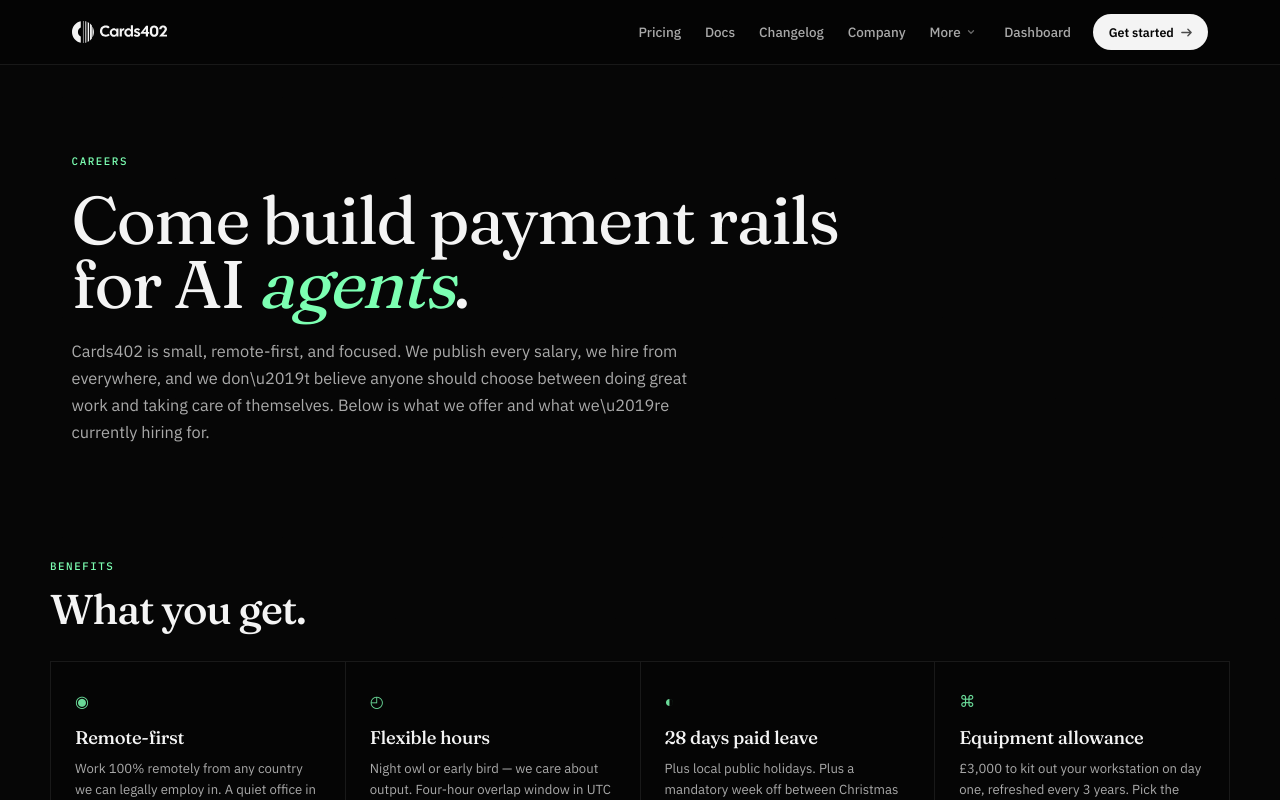
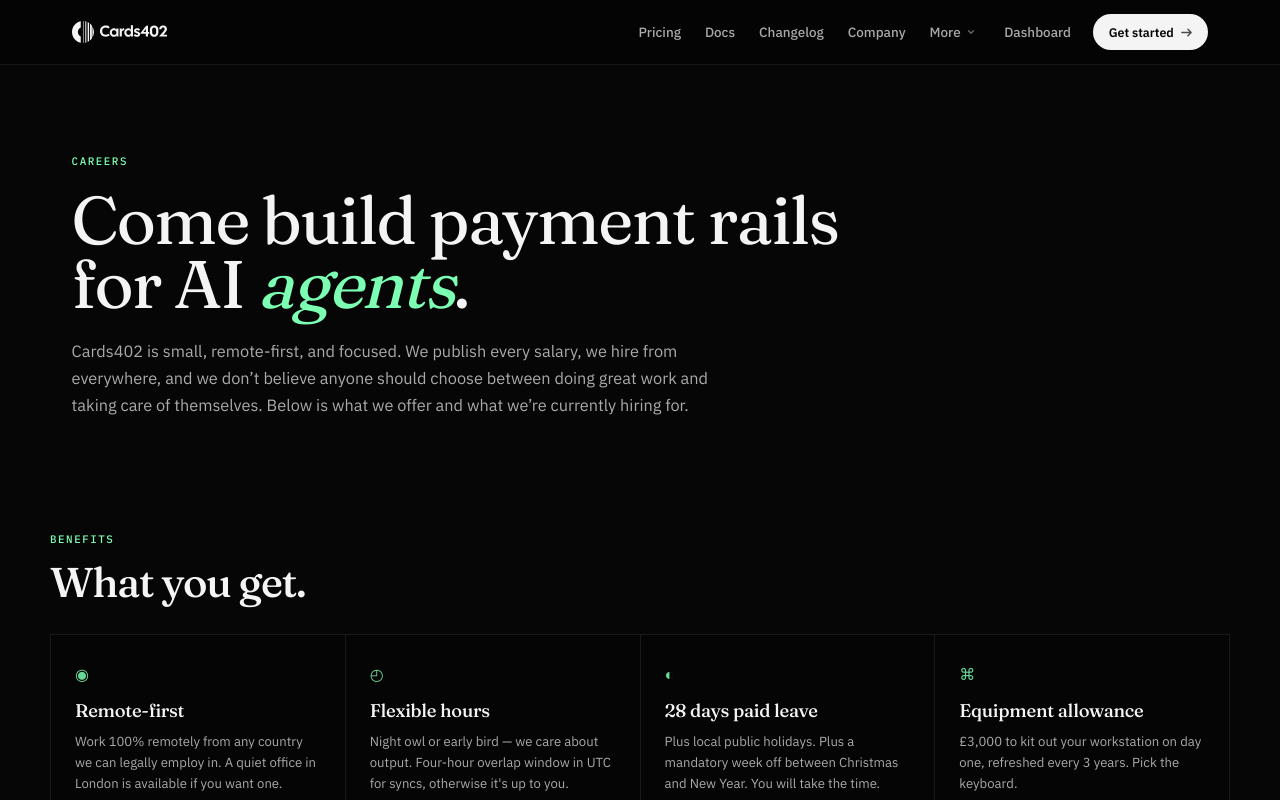
Before and after one commit to CTX-com/Cards402, a Next.js app in the folder web/: page /careers in a window 1280 px wide. Shown: the top 800 px of the page. Built offline with nearby package versions, Linux system fonts and the light colour scheme.

Commit message:
fix(web): render real apostrophes in careers hero intro

```diff
--- a/web/app/careers/page.tsx
+++ b/web/app/careers/page.tsx
@@ -184,7 +184,7 @@ export default function CareersPage() {
         eyebrow="Careers"
         title="Come build payment rails for AI"
         accent="agents"
-        intro="Cards402 is small, remote-first, and focused. We publish every salary, we hire from everywhere, and we don\u2019t believe anyone should choose between doing great work and taking care of themselves. Below is what we offer and what we\u2019re currently hiring for."
+        intro="Cards402 is small, remote-first, and focused. We publish every salary, we hire from everywhere, and we don’t believe anyone should choose between doing great work and taking care of themselves. Below is what we offer and what we’re currently hiring for."
       />
 
       {/* Benefits grid */}
```
